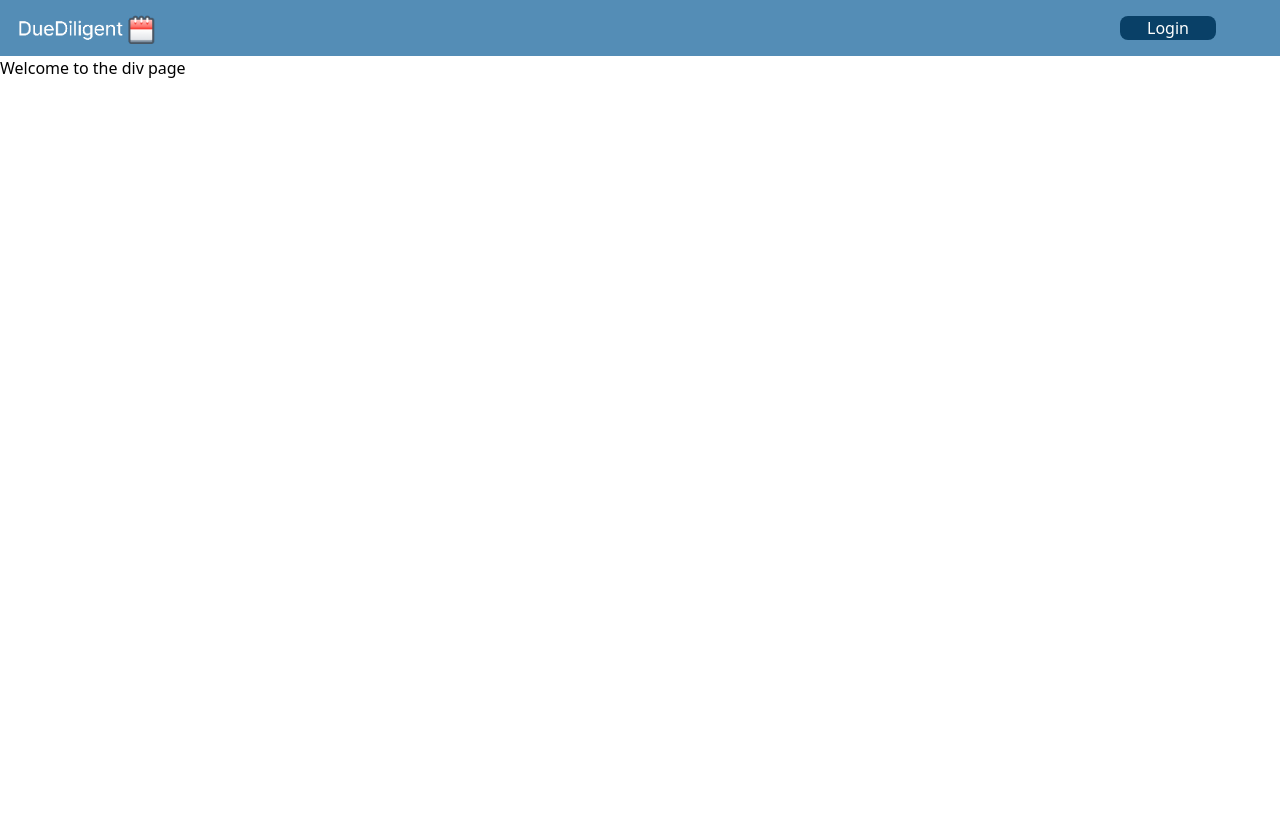
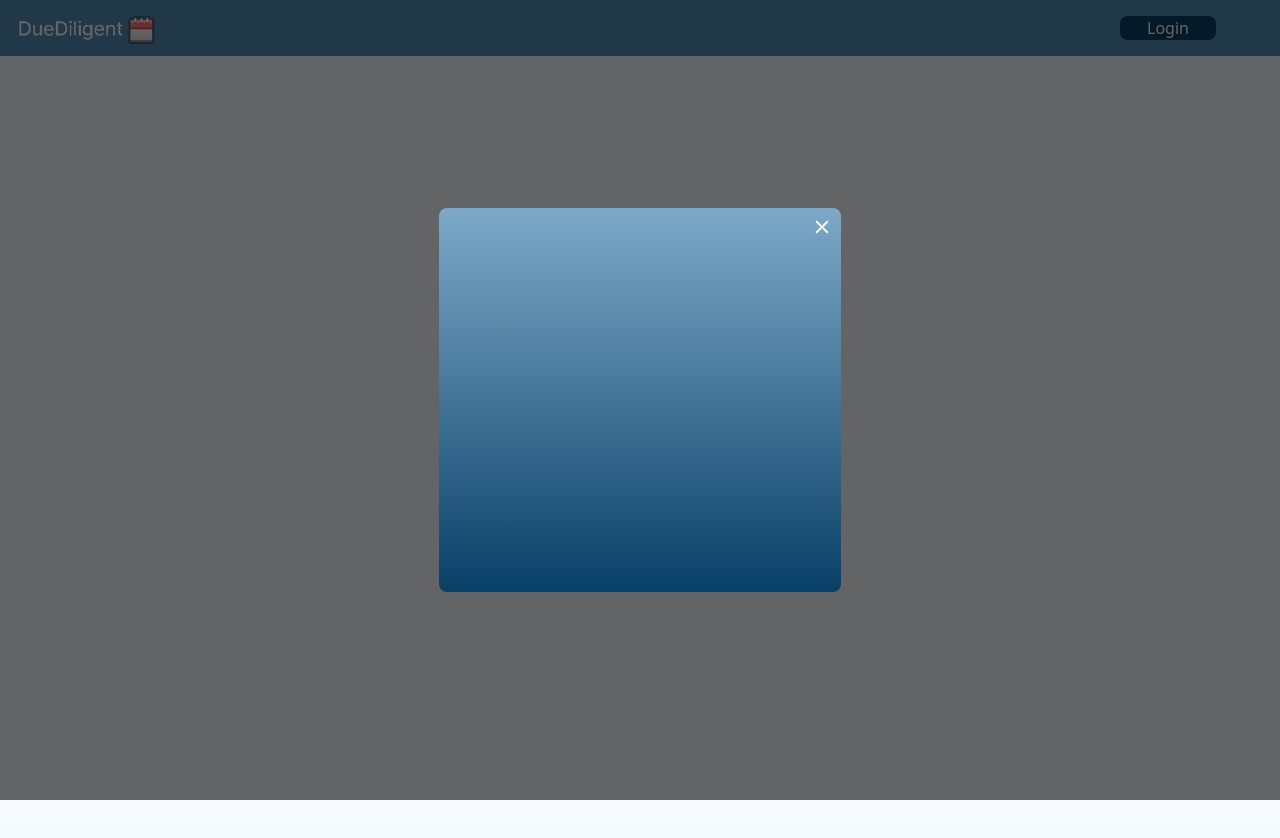
Before and after one commit to bsextion/due-diligent-ui, a Next.js app: page /auth in a window 1280 px wide. Shown: the top 838 px of the page. Before the commit the page ends 800 px from the top, so only its background shows below. Built offline with nearby package versions, Linux system fonts and the light colour scheme.

Commit message:
Added functionality for authmodal open

```diff
--- a/src/common/constants/types/AuthModalContext.ts
+++ b/src/common/constants/types/AuthModalContext.ts
@@ -1,13 +1,11 @@
 import { createContext } from "react";
 
-type AuthModalState = {
+export type AuthModalState = {
 isOpen: boolean;
-type: 'login' | 'register' | 'reset'
+type: 'login' | 'register' | 'reset';
+toggleType: () => void;
+toggleOpen: () => void;
 }
 
-export const initialAuthModalState: AuthModalState = {
-    isOpen: false,
-    type: 'login'
-}
 
-export const AuthModalContext = createContext<AuthModalState>(initialAuthModalState);
+export const AuthModalContext = createContext<AuthModalState>({} as AuthModalState);
--- a/src/components/AuthModals/AuthModal.tsx
+++ b/src/components/AuthModals/AuthModal.tsx
@@ -1,11 +1,31 @@
-import React from 'react';
+import { AuthModalContext } from '@/common/constants/types/AuthModalContext';
+import React, { useContext, useState } from 'react';
+import { IoMdClose } from 'react-icons/io';
+type AuthModalProps = {};
 
-type AuthModalProps = {
+const AuthModal: React.FC<AuthModalProps> = () => {
+  const [user, setUser] = useState(false); //use custom hook to call backend
+  const { isOpen, type, toggleType, toggleOpen } = useContext(AuthModalContext); //use custom hook to call backend
 
+  return (
+    <div>
+      {isOpen && (
+        <div className='absolute top-0 left-0 w-full h-full flex items-center justify-center bg-black bg-opacity-60'>
+          <div className='w-full sm:w-[450px]  absolute top-[50%] left-[50%] translate-x-[-50%] translate-y-[-50%]  flex justify-center items-center'>
+            <div
+              className='flex justify-end bg-light-blue-1 w-full h-96 rounded-lg bg-gradient-to-b from-brand-blue-s to-dark-blue-1
+         mx-6'
+            >
+              <div className='flex flex-column justify-end w-full h-5 p-2 '>
+                <button onClick={toggleOpen}>
+                  <IoMdClose size={22} className='text-light-gray-1' />
+                </button>
+              </div>
+            </div>
+          </div>
+        </div>
+      )}
+    </div>
+  );
 };
-
-const AuthModal:React.FC<AuthModalProps> = () => {
-
-    return <div>Have a good coding</div>
-}
 export default AuthModal;
--- a/src/components/Navbar/Navbar.tsx
+++ b/src/components/Navbar/Navbar.tsx
@@ -1,5 +1,6 @@
+import { AuthModalContext } from '@/common/constants/types/AuthModalContext';
 import Link from 'next/link';
-import React from 'react';
+import React, { useContext } from 'react';
 import { AiOutlineMenu } from 'react-icons/ai';
 import { BiLogOut } from 'react-icons/bi';
 
@@ -9,6 +10,8 @@ const Navbar: React.FC<NavbarProps> = () => {
   const [user, setUser] = React.useState(null);
   const [isLoggedIn, setIsLoggedIn] = React.useState(false);
   const welcomeMessage = `Welcome, ${user}`;
+  const { isOpen, type, toggleType, toggleOpen } = useContext(AuthModalContext); //use custom hook to call backend
+
   return (
     <nav className='flex w-full bg-brand-blue text-white px-2 items-center h-14'>
       <div className='flex justify-between items-center w-full'>
@@ -42,7 +45,7 @@ const Navbar: React.FC<NavbarProps> = () => {
               <BiLogOut size={33} />
             </Link>
           ) : (
-            <button className='m-2 bg-dark-blue-1 w-24 rounded-lg'>
+            <button onClick={toggleOpen} className='m-2 bg-dark-blue-1 w-24 rounded-lg'>
               Login
             </button>
           )}
--- a/src/pages/_app.tsx
+++ b/src/pages/_app.tsx
@@ -1,6 +1,5 @@
 import {
-  AuthModalContext,
-  initialAuthModalState,
+  AuthModalContext, AuthModalState,
 } from '@/common/constants/types/AuthModalContext';
 import Navbar from '@/components/Navbar/Navbar';
 import '@/styles/globals.css';
@@ -9,11 +8,22 @@ import Head from 'next/head';
 import { useState } from 'react';
 
 export default function App({ Component, pageProps }: AppProps) {
-  const [authModalState, setAuthModalState] = useState(initialAuthModalState);
+  const [type, setType] = useState<'login' | 'register' | 'reset'>('login');
+  const [isOpen, setIsOpen] = useState(true);
+
+  const toggleType = () => { }
+  const toggleOpen = () => {setIsOpen(prev => !prev)};
+
+      const authInitialState: AuthModalState = {
+        type,
+        isOpen,
+        toggleType,
+        toggleOpen,
+      };
 
   return (
     <>
-      <AuthModalContext.Provider value={authModalState}>
+      <AuthModalContext.Provider value={authInitialState}>
         <Head>
           <title>Due-Diligent</title>
           <meta name='viewport' content='width=device-width, initial-scale=1' />
--- a/src/pages/auth/index.tsx
+++ b/src/pages/auth/index.tsx
@@ -1,23 +1,30 @@
 import { AuthModalContext } from '@/common/constants/types/AuthModalContext';
+import AuthModal from '@/components/AuthModals/AuthModal';
 import { useRouter } from 'next/router';
 import React, { useContext, useEffect, useState } from 'react';
 
-type AuthProps = {};
+type AuthProps = {
 
-const AuthPage:React.FC<AuthProps> = () => {
+};
+
+const AuthPage: React.FC<AuthProps> = () => {
   const [user, setUser] = useState(false); //use custom hook to call backend
   const router = useRouter();
   const authModal = useContext(AuthModalContext);
 
-    useEffect(() => {
+  const routeToHome = () => {
     if (user) {
       console.log('user is logged in');
       router.push('/');
     }
-    }, [user,router]);
-    return (<>
-    <div>Welcome to the div page</div>
-    {authModal.isOpen && <div>Auth Modal</div>}
-    </>)
-}
+  };
+  useEffect(() => {
+    routeToHome();
+  }, [user, router]);
+  return (
+    <div className='bg-light-gray-2 min-h-screen'>
+      {<AuthModal/>}
+    </div>
+  );
+};
 export default AuthPage;
--- a/src/pages/index.tsx
+++ b/src/pages/index.tsx
@@ -5,7 +5,6 @@ import { bills } from '@/utils/mockdata/bills';
 import { Bill } from '@/common/constants/types/Bill';
 import {
   AuthModalContext,
-  initialAuthModalState,
 } from '@/common/constants/types/AuthModalContext';
 import { useEffect, useState } from 'react';
 import router, { useRouter } from 'next/router';
--- a/tailwind.config.ts
+++ b/tailwind.config.ts
@@ -29,7 +29,9 @@ const config: Config = {
         'brand-blue': 'rgb(84, 141, 182)',
         'brand-blue-s': 'rgb(126, 169, 200)',
         'light-blue-1': 'rgb(228, 239, 246)',
+        'light-blue-2': 'rgb(221, 234, 243)',
         'dark-blue-1': 'rgb(9, 64, 103)',
+        'dark-blue-2': 'rgb(19, 44, 63)',
         'dark-yellow': 'rgb(255 192 30)',
         'dark-pink': 'rgb(239, 67, 99)',
         'dark-green-s': 'rgb(44 187 93)',
```
Lines whose indentation alone changed are shown as unchanged.
